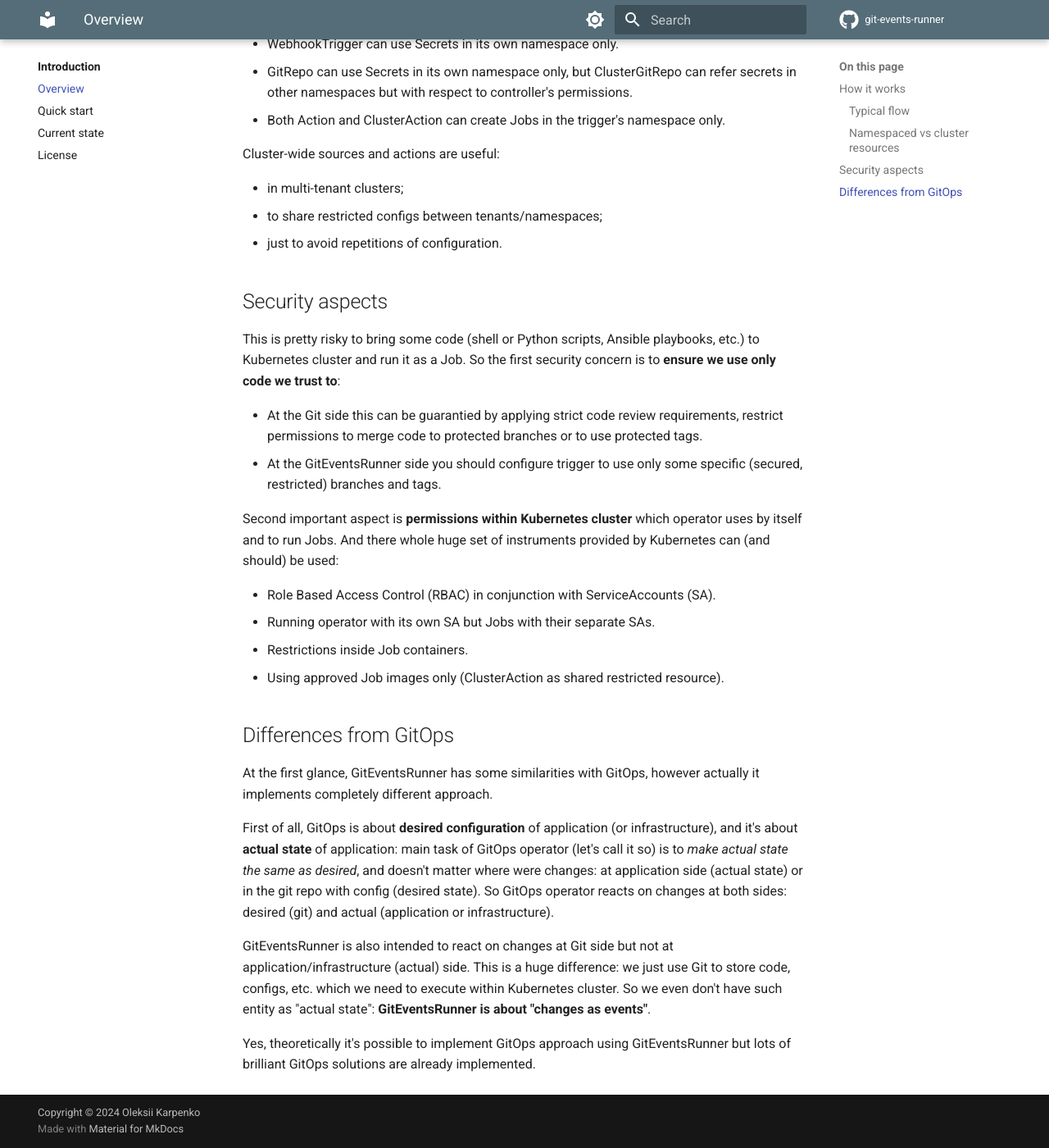
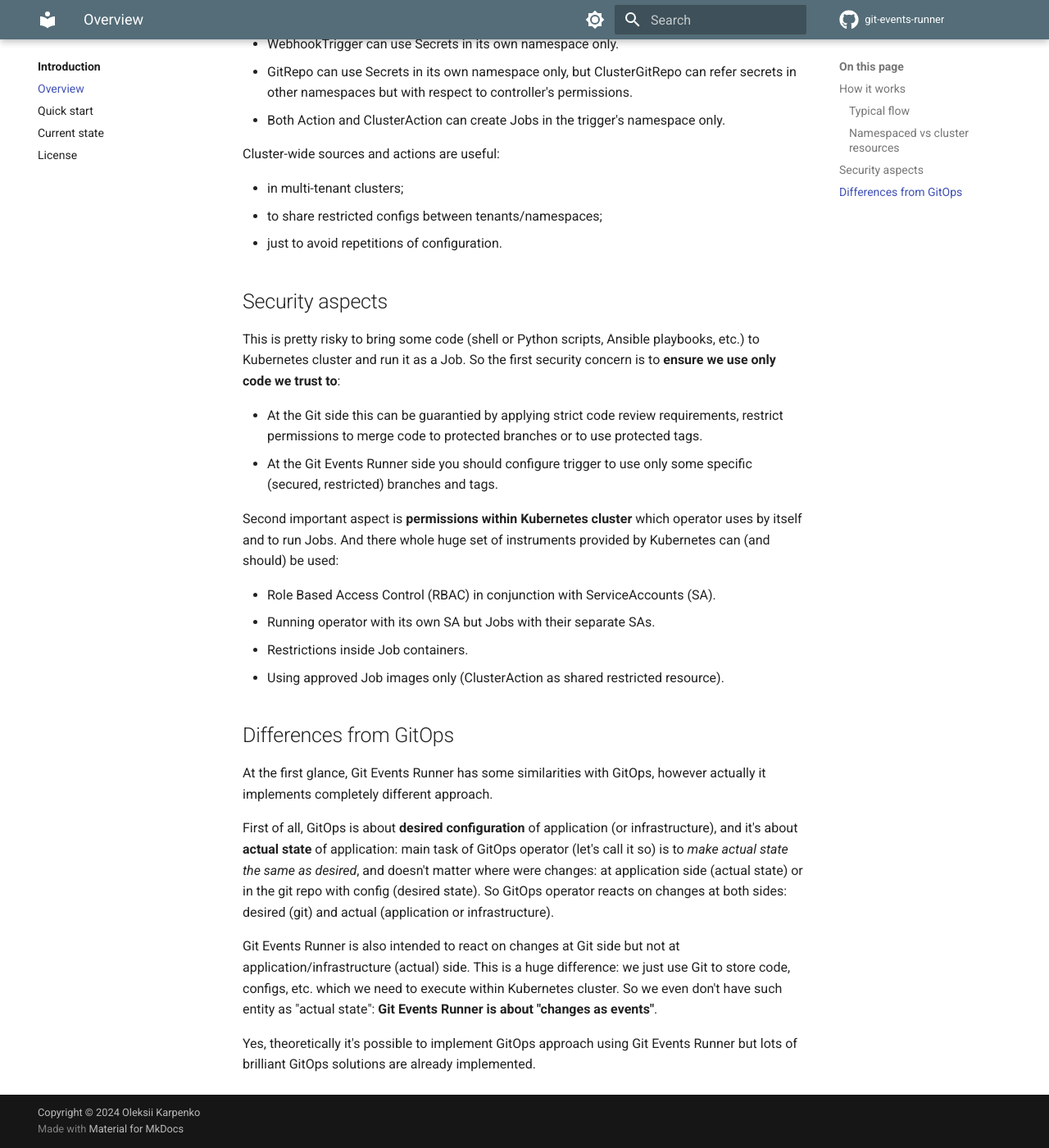
Before and after one commit to alex-karpenko/git-events-runner, an MkDocs documentation site: the page built from docs/intro/overview.md, in a window 1280 px wide and 1400 px high, scrolled down 3627 px. Shown: the whole window at 82% size. Built offline with MkDocs 1.6.1 and Material for MkDocs 9.7.7, drawn with Linux system fonts in a browser that asks for light colours; comment, search, counter and statistics services are not loaded; some of the changed text lies outside the part shown.

````diff
--- a/docs/intro/overview.md
+++ b/docs/intro/overview.md
@@ -1,4 +1,4 @@
-# What is GitEventsRunner
+# What is Git Events Runner
 
 As mentioned [above](../index.md#briefly) this is custom Kubernetes operator which serves to:
 
@@ -8,7 +8,7 @@
 
 ## How it works
 
-- Central resources of the `GitEventsRunner` are [**triggers**](../resources/triggers.md), there are
+- Central resources of the `Git Events Runner` are [**triggers**](../resources/triggers.md), there are
   two - [`ScheduleTrigger`](../resources/triggers.md#scheduletrigger)
   and [`WebhookTrigger`](../resources/triggers.md#webhooktrigger).
 - Obviously triggers interact with some [**sources**](../resources/sources.md) to watch on changes, there are two kinds
@@ -100,7 +100,7 @@
     serviceAccount: git-events-runner-jobs
 ```
 
-Using these resources `GitEventsRunner` does following for each repo mentioned in the list of sources of the trigger:
+Using these resources `Git Events Runner` does following for each repo mentioned in the list of sources of the trigger:
 
 1. Clone specified branch (main is here) of the repo using URI and credentials (if needed) defined in GitRepo resource.
 2. Compare the latest commit hash with previously stored value (from previous run, if it was).
@@ -177,7 +177,7 @@
 
 * At the Git side this can be guarantied by applying strict code review requirements, restrict permissions to merge code
   to protected branches or to use protected tags.
-* At the GitEventsRunner side you should configure trigger to use only some specific (secured, restricted) branches
+* At the Git Events Runner side you should configure trigger to use only some specific (secured, restricted) branches
   and tags.
 
 Second important aspect is **permissions within Kubernetes cluster** which operator uses by itself and to run Jobs. And
@@ -190,7 +190,7 @@
 
 ## Differences from GitOps
 
-At the first glance, GitEventsRunner has some similarities with GitOps, however actually it implements completely
+At the first glance, Git Events Runner has some similarities with GitOps, however actually it implements completely
 different approach.
 
 First of all, GitOps is about **desired configuration** of application (or infrastructure), and it's about **actual
@@ -198,9 +198,9 @@
 and doesn't matter where were changes: at application side (actual state) or in the git repo with config (desired
 state). So GitOps operator reacts on changes at both sides: desired (git) and actual (application or infrastructure).
 
-GitEventsRunner is also intended to react on changes at Git side but not at application/infrastructure (actual) side.
+Git Events Runner is also intended to react on changes at Git side but not at application/infrastructure (actual) side.
 This is a huge difference: we just use Git to store code, configs, etc. which we need to execute within Kubernetes
-cluster. So we even don't have such entity as "actual state": **GitEventsRunner is about "changes as events"**.
+cluster. So we even don't have such entity as "actual state": **Git Events Runner is about "changes as events"**.
 
-Yes, theoretically it's possible to implement GitOps approach using GitEventsRunner but lots of brilliant GitOps
+Yes, theoretically it's possible to implement GitOps approach using Git Events Runner but lots of brilliant GitOps
 solutions are already implemented.
--- a/mkdocs.yml
+++ b/mkdocs.yml
@@ -1,4 +1,4 @@
-site_name: GitEventsRunner
+site_name: Git Events Runner
 site_author: Oleksii Karpenko
 repo_name: git-events-runner
 repo_url: https://github.com/alex-karpenko/git-events-runner
````
Also changed, not shown: README.md (+3 -3 lines), docs/guides/concepts.md (+1 -1 lines), docs/guides/install.md (+3 -3 lines), docs/index.md (+2 -2 lines), docs/intro/quick-start.md (+2 -2 lines).
